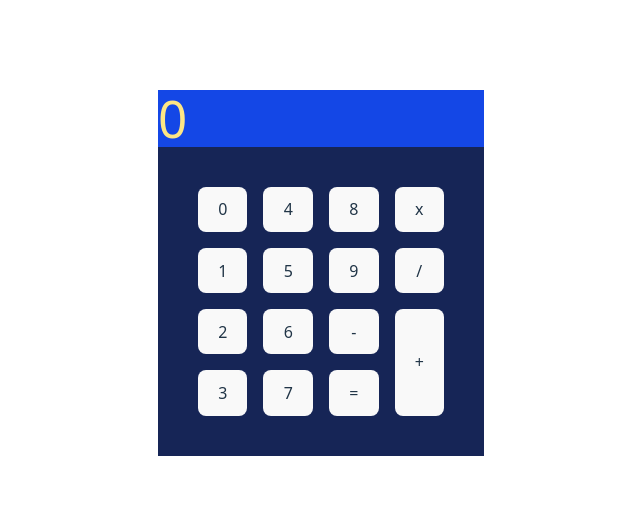
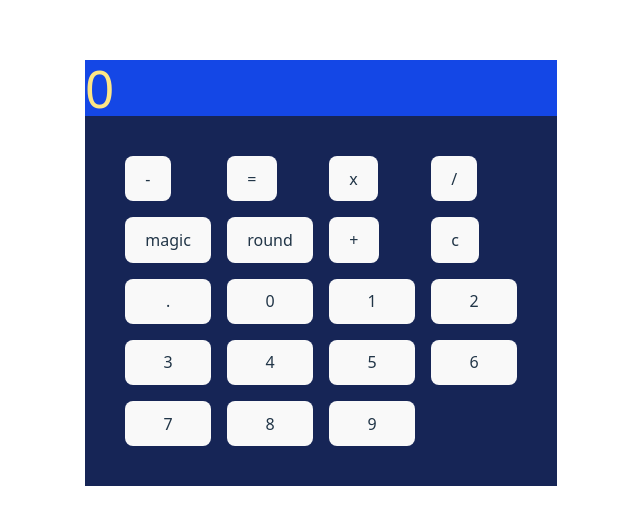
Before and after one commit to lmpladano/calculator, a React app: page / in a window 1280 px wide. Shown: the part 127-652 px from the top of the page, without its empty margins (319-959 px from the left). Built offline with nearby package versions, Linux system fonts and the light colour scheme; the HTML template or start-up script is replaced by a standard one.

Commit message:
feat: update Inputs and Numbers components for improved layout and add missing decimal button

```diff
--- a/src/components/Inputs.jsx
+++ b/src/components/Inputs.jsx
@@ -3,9 +3,9 @@ import Operators from "./Operators";
 
 export default function Inputs({ onPush }) {
   return (
-    <div className="grid grid-flow-col grid-rows-4 gap-4 bg-blue-950 p-10">
+    <div className="grid grid-cols-4 gap-4 bg-blue-950 p-10">
+      <Operators onPush={onPush} />
       <Numbers onPush={onPush} />
-      <Operators onPush={onPush} />
     </div>
   );
 }
--- a/src/components/Numbers.jsx
+++ b/src/components/Numbers.jsx
@@ -1,13 +1,13 @@
 export default function Numbers({ onPush }) {
-  const numbers = [0, 1, 2, 3, 4, 5, 6, 7, 8, 9];
+  const numbers = [".", 0, 1, 2, 3, 4, 5, 6, 7, 8, 9];
 
   const nInputs = numbers.map((item) => {
     return (
-      <div className="">
+      <>
         <button onClick={onPush} value={item}>
           {item}
         </button>
-      </div>
+      </>
     );
   });
 
--- a/src/components/Operators.jsx
+++ b/src/components/Operators.jsx
@@ -1,17 +1,17 @@
 export default function Operators({ onPush }) {
-  const operators = ["-", "=", "x", "/", "+"];
+  const operators = ["-", "=", "x", "/", "magic", "round", "+", "c"];
 
   const nInputs = operators.map((item) => {
     return (
       <>
         {item == "+" ? (
-          <div className="row-span-2 grid subgrid gap-4">
-            <button onClick={onPush} value={item} className="row-span-4">
+          <div>
+            <button onClick={onPush} value={item}>
               {item}
             </button>
           </div>
         ) : (
-          <div className="row-span-1 grid subgrid gap-4">
+          <div>
             <button onClick={onPush} value={item}>
               {item}
             </button>
```
